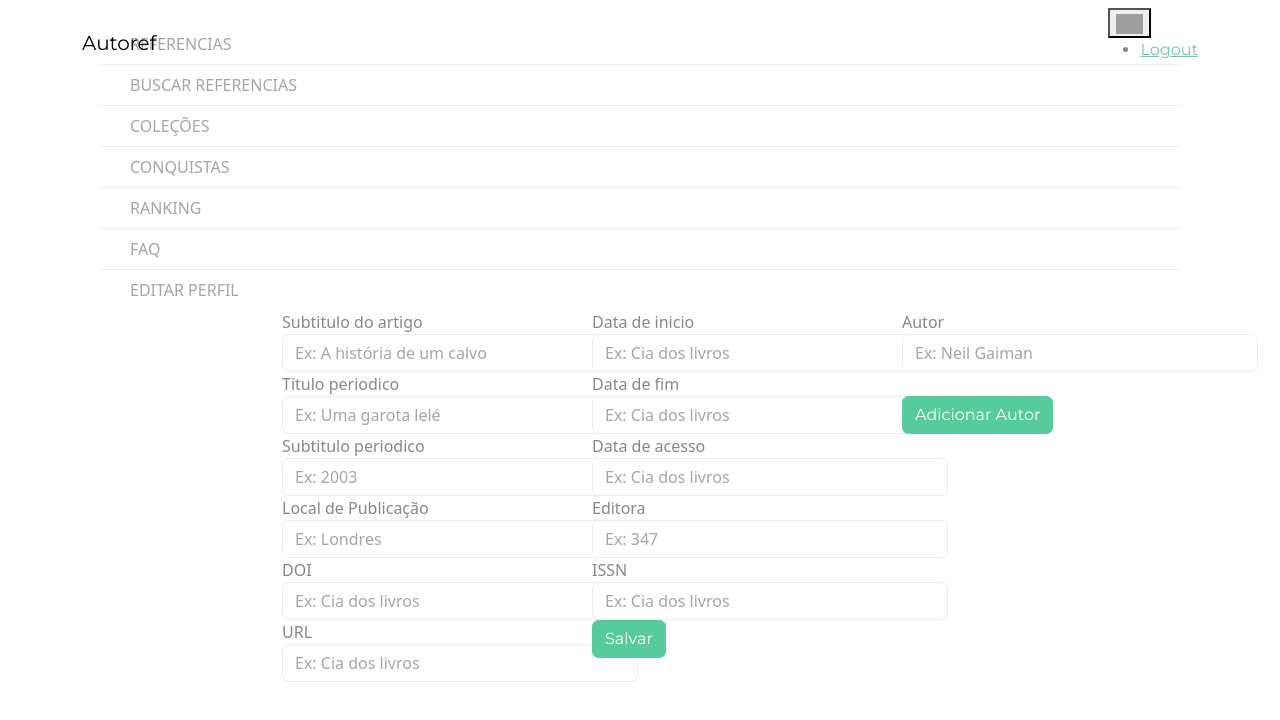
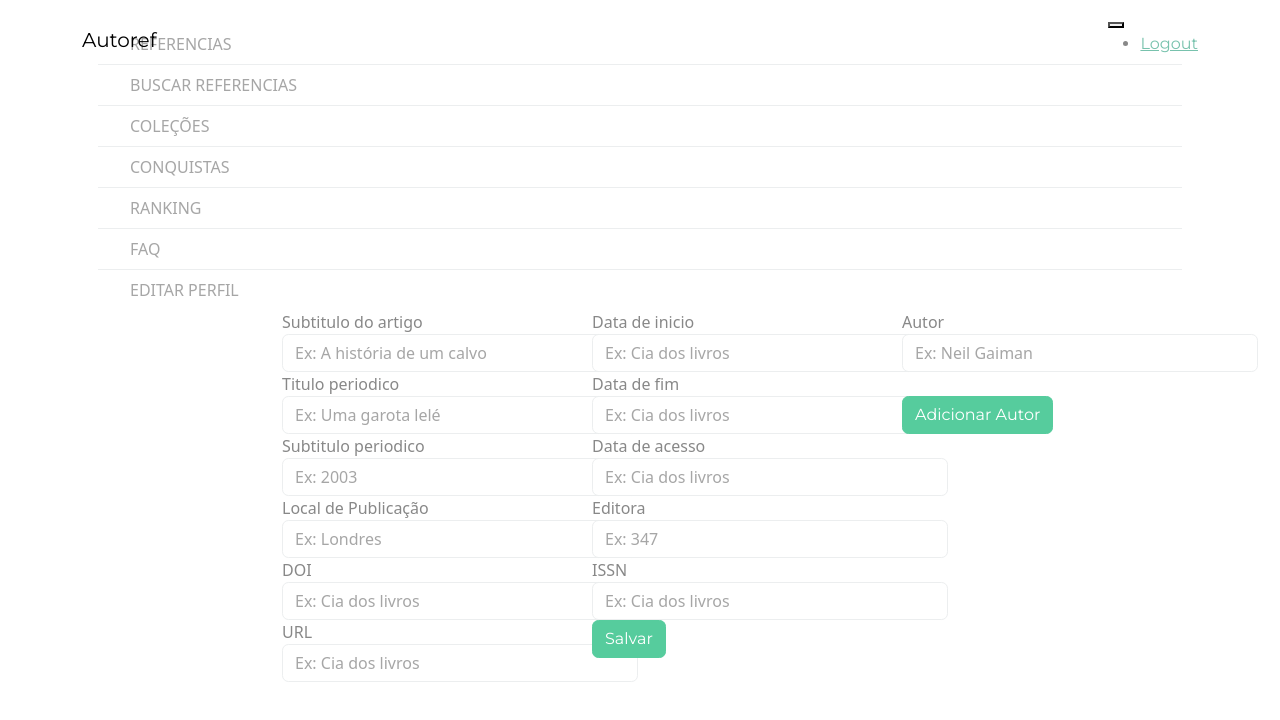
Before and after one commit to erthalduda/autoRef, a React (Create React App) app in the folder autoref-app/: page /#/colecao_periodica_eletronica in a window 1280 px wide. Shown: the top 720 px of the page. Built offline with nearby package versions, Linux system fonts and the light colour scheme; grey boxes are pictures that could not be loaded.

Commit message:
Mudanças no front

```diff
--- a/autoref-app/src/components/navbar.js
+++ b/autoref-app/src/components/navbar.js
@@ -3,7 +3,7 @@ import React, { useRef, useState } from "react";
 
 import NavbarItem from "./navbaritem";
 
-import Profile from "../images/profile.png"
+// import Profile from "../images/profile.png"
 
 
 
@@ -34,7 +34,7 @@ const onClick = () => setIsActive(!isActive)
                         <button onClick={onClick} className="menu-button">
 
 
-                    <img src={Profile}  alt="Avatar" height="20"  ></img>  <b className="caret"></b>
+                    {/* <img src={Profile}  alt="Avatar" height="20"  ></img>  <b className="caret"></b> */}
                     </button>
 
                     <nav
--- a/autoref-app/src/main/rotas.js
+++ b/autoref-app/src/main/rotas.js
@@ -20,7 +20,7 @@ import TrabalhoAcademico from "../views/trabalho-academico";
 import ColecaoPeriodica from "../views/colecao-periodica";
 import PartePeriodica from "../views/parte-periodica";
 import ColecaoPeriodicaMeioEletronico from "../views/colecao-periodica-meio-eletronico";
-import Faq from "../views/faq";
+// import Faq from "../views/faq";
 
 
 function Rotas() {
@@ -31,7 +31,7 @@ function Rotas() {
                 <Route path="/home" component={Home} />
                 <Route path="/cadastro" component={CadastroUsuario} />
                 <Route path="/referencias" component={Referencias} />
-                <Route path="/faq" component={Faq} />
+                {/* <Route path="/faq" component={Faq} /> */}
                 <Route path="/monografia" component={Monografia} />
                 <Route path="/website" component={Website} />
                 <Route path="/artigo" component={Artigo} />
```
